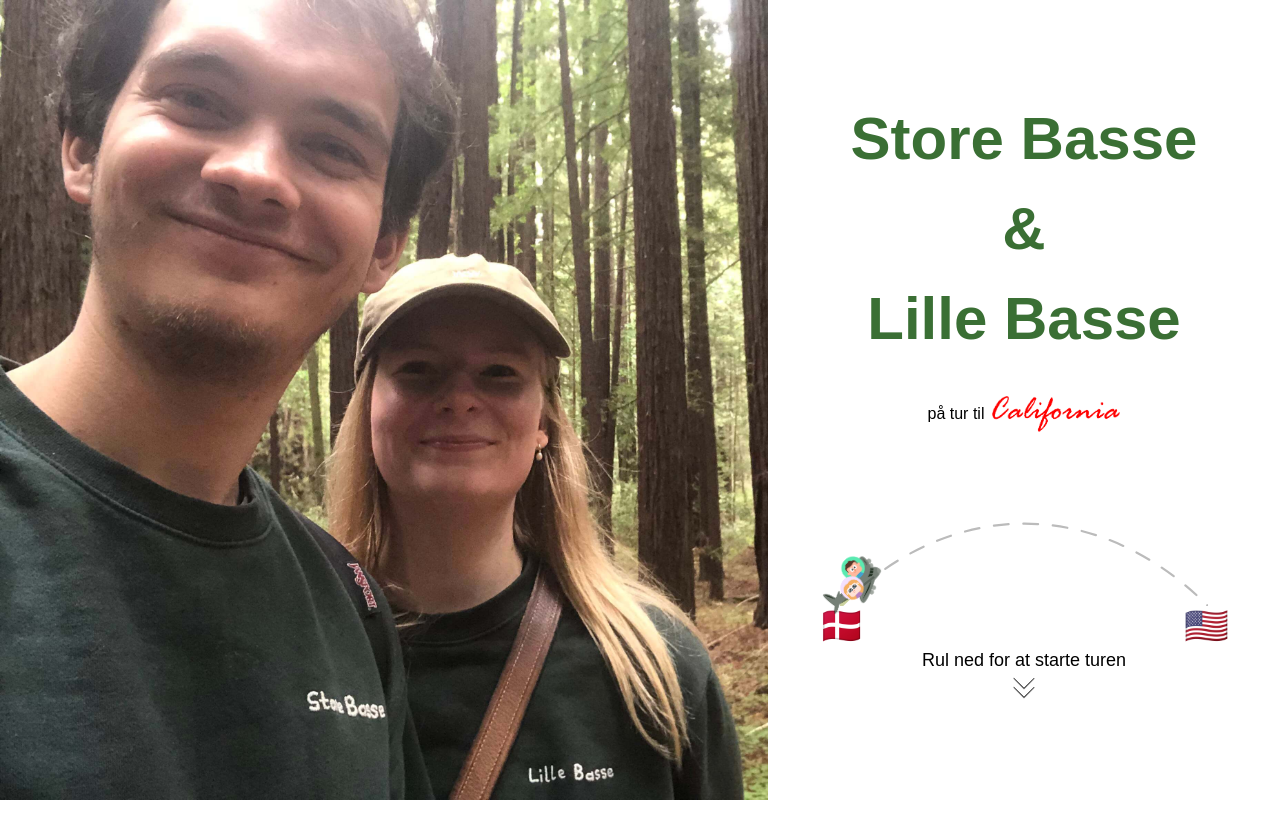
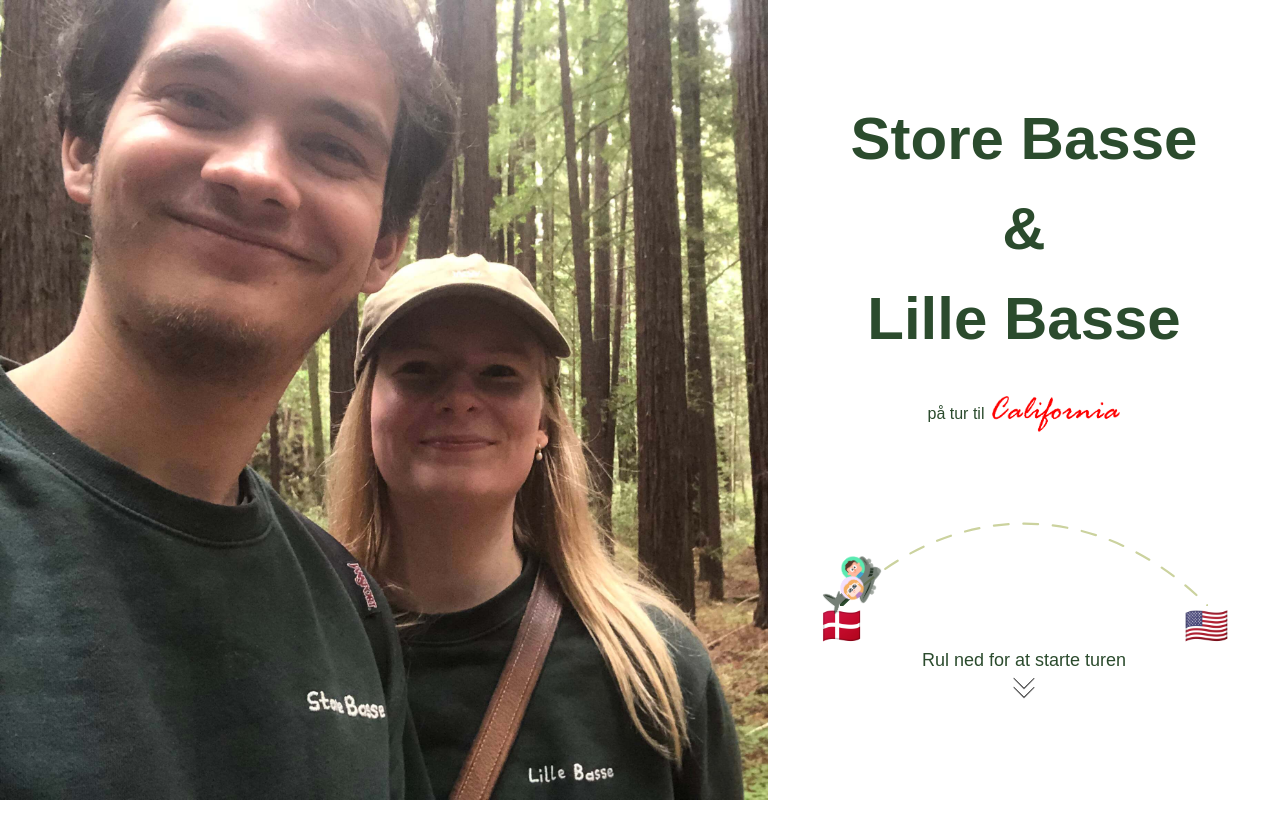
Before and after one commit to lukasgjetting/bassetur.dk, a Next.js app: page / in a window 1280 px wide. Shown: the top 838 px of the page. Built offline with nearby package versions, Linux system fonts and the light colour scheme; a web font is replaced by a local one.

Commit message:
Rename scroll to enter section

```diff
--- a/src/app/page.tsx
+++ b/src/app/page.tsx
@@ -1,9 +1,9 @@
-import IntroSection from '@/components/IntroSection';
+import ScrollToEnterSection from '@/components/ScrollToEnterSection';
 
 export default function Home() {
   return (
     <main className="">
-      <IntroSection />
+      <ScrollToEnterSection />
       heehee
       <br/>
       heehee
--- a/src/components/IntroSection.tsx
+++ b/src/components/ScrollToEnterSection.tsx
@@ -5,7 +5,7 @@ import classNames from "classnames";
 import Image from "next/image";
 import { useEffect, useRef } from "react";
 
-const IntroSection = () => {
+const ScrollToEnterSection = () => {
     const wrapperRef = useRef<HTMLDivElement>(null);
     const planeRef = useRef<HTMLImageElement>(null);
 
@@ -61,8 +61,8 @@ const IntroSection = () => {
                 className='h-screen object-cover object-left-top'
               />
             </div>
-            <div className='h-screen w-[40vw] bg-white text-center flex flex-col justify-center'>
-              <div className='text-6xl font-bold leading-normal text-[#3a6f34]'>
+            <div className='h-screen w-[40vw] bg-white text-center text-[#2B4B2D] flex flex-col justify-center'>
+              <div className='text-4xl lg:text-5xl xl:text-6xl font-bold leading-normal lg:leading-normal xl:leading-normal'>
                 Store Basse
                 <br />
                 &
@@ -80,14 +80,14 @@ const IntroSection = () => {
                   className='w-32'
                 />
               </div>
-              <div className="h-16" />
+              <div className="h-8 xl:h-16" />
               <div className='w-4/5 mx-auto'>
                 <div className='relative'>
                     <svg viewBox='0,0 10,3' className='mx-[5%] block'>
                         <path
                             d="M0,3 C3,0 7,0 10,3"
                             fill='none'
-                            stroke='#bbb'
+                            stroke='#cbd29e'
                             strokeWidth={0.06}
                             style={{
                                 strokeDasharray: '0.4,0.4,0.4,0.4,0.4,0.4,0.4,0.4,0.4,0.4,0.4,0.4,0.4,0.4,0.4,0.4,0.4,0.4,0.4,0.4,0.4,0.4,0.4,0.4,0.4,0.4,0.4,0.4,0.4,0.4,0.4',
@@ -98,7 +98,7 @@ const IntroSection = () => {
                         <path
                             d="M0,3 C3,0 7,0 10,3"
                             fill='none'
-                            stroke='#cbd29e'
+                            stroke='#2B4B2D'
                             strokeWidth={0.1}
                             style={{
                                 strokeDasharray: 'var(--intro-scroll),1000'
@@ -136,4 +136,4 @@ const IntroSection = () => {
     );
 };
 
-export default IntroSection;
+export default ScrollToEnterSection;
```
